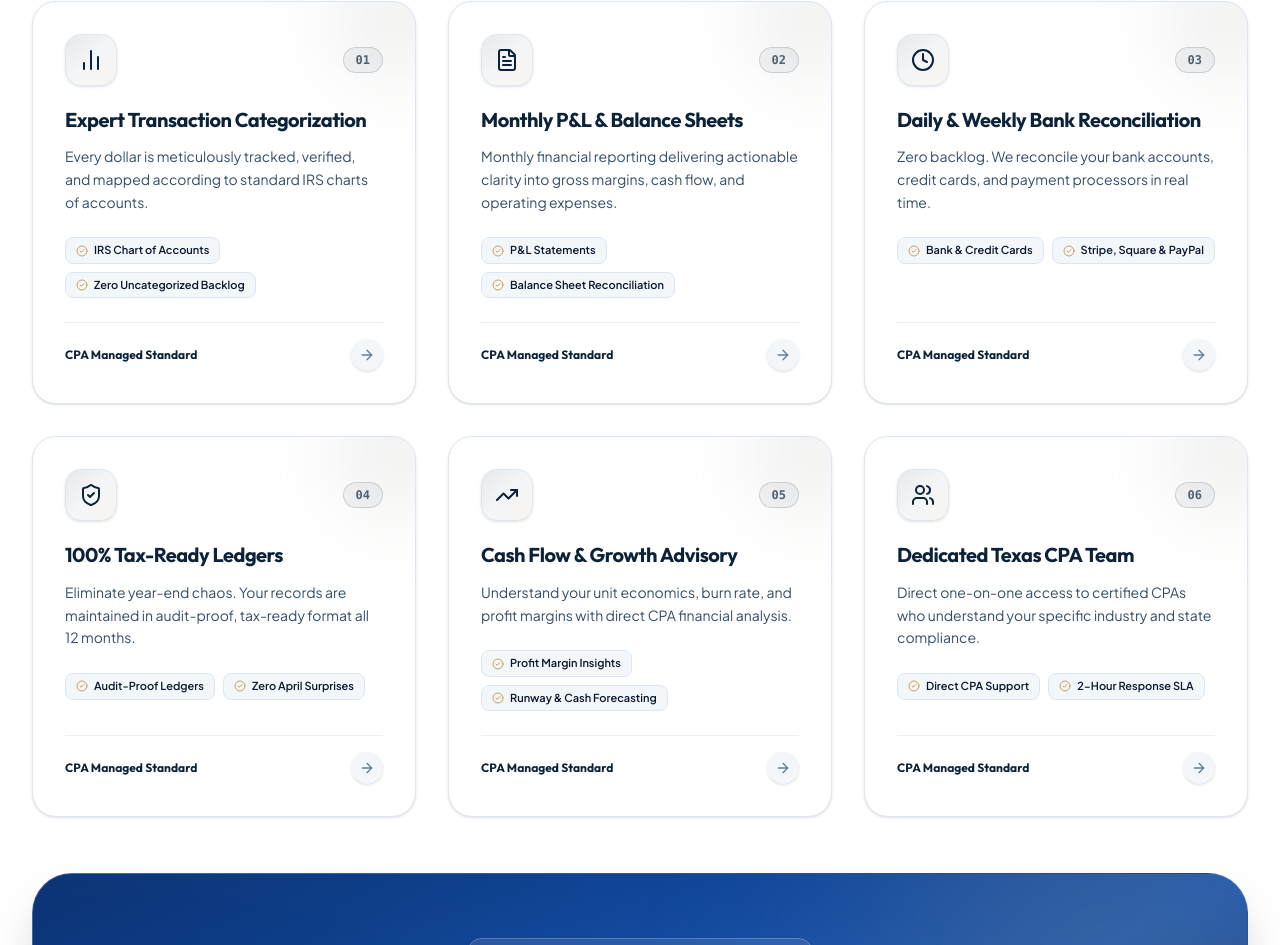
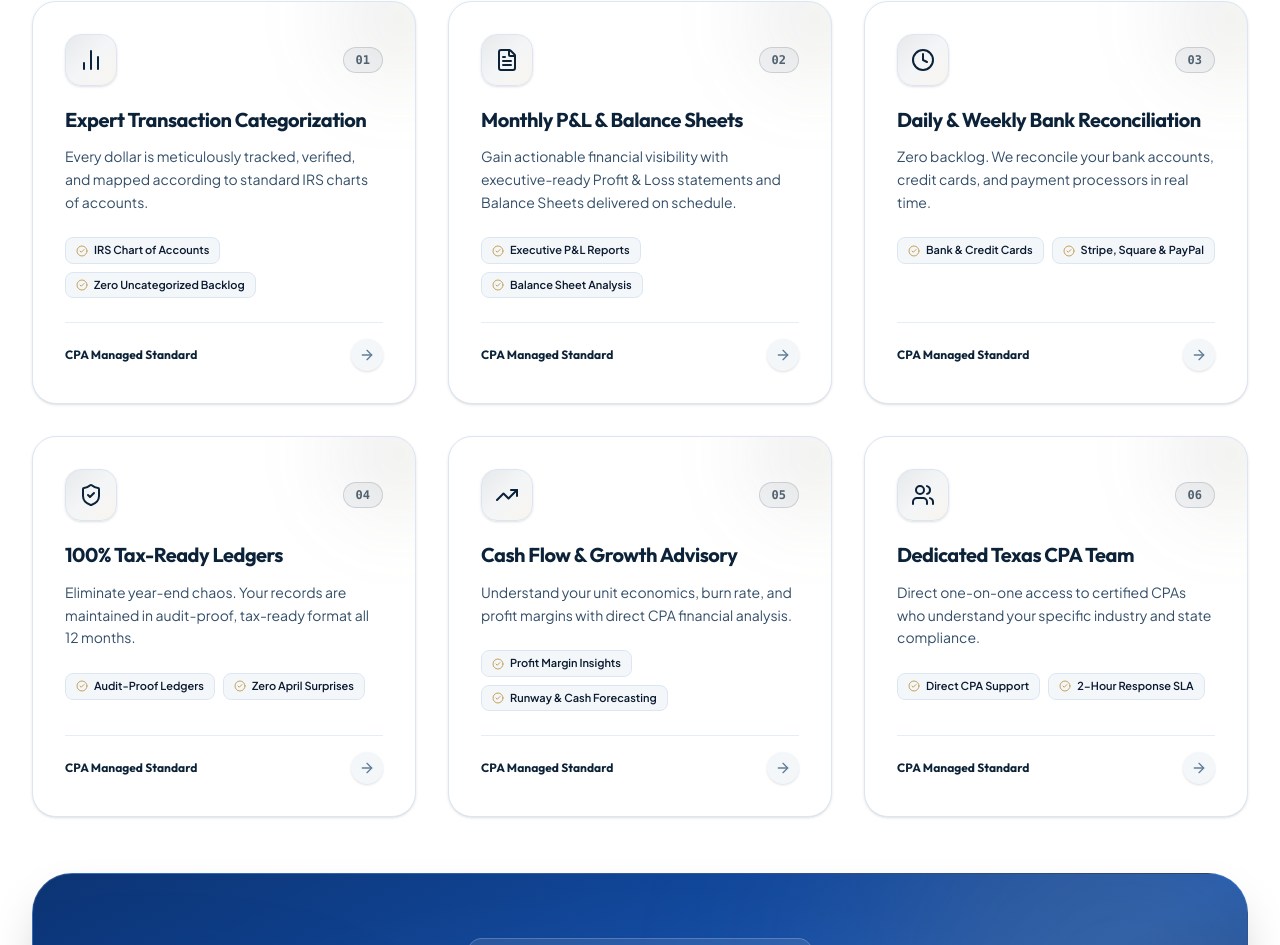
Before and after one commit to charankumarpalimara/taxfiler, a React (Vite) app: page /bookkeeping in a window 1280 px wide. Shown: the part 1356-2301 px from the top of the page. Built offline with nearby package versions, Linux system fonts and the light colour scheme; no server answers.

Commit message:
dasdasdas

```diff
--- a/src/pages/Bookkeeping.jsx
+++ b/src/pages/Bookkeeping.jsx
@@ -34,8 +34,8 @@ const features = [
     num: "02",
     icon: <FileText className="w-6 h-6" />,
     title: "Monthly P&L & Balance Sheets",
-    description: "Monthly financial reporting delivering actionable clarity into gross margins, cash flow, and operating expenses.",
-    highlights: ["P&L Statements", "Balance Sheet Reconciliation"]
+    description: "Gain actionable financial visibility with executive-ready Profit & Loss statements and Balance Sheets delivered on schedule.",
+    highlights: ["Executive P&L Reports", "Balance Sheet Analysis"]
   },
   {
     num: "03",
--- a/src/pages/Forms.jsx
+++ b/src/pages/Forms.jsx
@@ -355,9 +355,9 @@ export default function Forms() {
         <div className="max-w-7xl mx-auto px-4 sm:px-6 lg:px-8">
           <div className="bg-gradient-to-r from-brand-primary via-brand-secondary to-brand-accent rounded-3xl p-8 sm:p-12 text-white flex flex-col md:flex-row items-center justify-between gap-6 shadow-2xl relative overflow-hidden">
             <div className="max-w-xl text-center md:text-left relative z-10">
-              <h3 className="text-2xl text-white sm:text-3xl font-extrabold mb-2 font-heading tracking-tight">
+              <h2 className="text-2xl text-white sm:text-3xl font-extrabold mb-2 font-heading tracking-tight">
                 Need Help Selecting or Filing the Right Form?
-              </h3>
+              </h2>
               <p className="text-white/90 text-sm sm:text-base font-sans leading-relaxed">
                 Our CPAs can review your tax document requirements and guide you through accurate submission.
               </p>
--- a/src/pages/Industries.jsx
+++ b/src/pages/Industries.jsx
@@ -237,9 +237,9 @@ export default function Industries() {
       {/* ── COMPACT BOTTOM CTA BANNER ───────────────────────────── */}
       <section className="max-w-7xl mx-auto px-4 sm:px-6 lg:px-8 mt-6">
         <div className="bg-gradient-to-br from-brand-primary via-brand-secondary to-brand-primary rounded-3xl p-8 text-white text-center relative overflow-hidden shadow-xl">
-          <h3 className="text-2xl text-white font-extrabold mb-2 font-heading tracking-tight relative z-10">
+          <h2 className="text-2xl text-white font-extrabold mb-2 font-heading tracking-tight relative z-10">
             Need Custom Industry Accounting Support?
-          </h3>
+          </h2>
           <p className="text-white/80 text-sm max-w-xl mx-auto mb-6 font-sans font-normal leading-relaxed relative z-10">
             Our CPA team provides tailored tax minimization and financial advisory across real estate, e-commerce, healthcare, tech, and trade.
           </p>
--- a/src/pages/ServiceDetail.jsx
+++ b/src/pages/ServiceDetail.jsx
@@ -344,9 +344,9 @@ export default function ServiceDetail() {
 
           {/* 7. Bottom Call To Action Banner */}
           <div className="bg-gradient-to-br from-brand-primary via-brand-secondary to-brand-primary rounded-3xl p-8 sm:p-12 text-white text-center relative overflow-hidden shadow-2xl">
-            <h3 className="text-2xl sm:text-3xl font-extrabold text-white mb-4 font-heading tracking-tight">
+            <h2 className="text-2xl sm:text-3xl font-extrabold text-white mb-4 font-heading tracking-tight">
               Ready to Get Started with {service.title}?
-            </h3>
+            </h2>
             <p className="text-white/85 text-base sm:text-lg max-w-2xl mx-auto mb-8 font-sans font-normal leading-relaxed">
               Our licensed CPAs and tax specialists are standing by to prepare your filings with 100% precision and maximum tax savings.
             </p>
```
